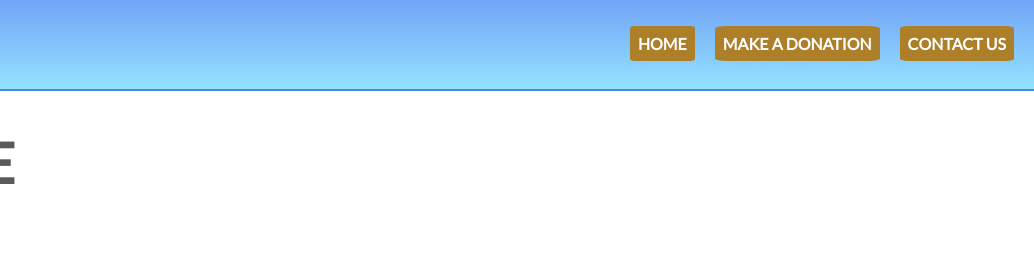
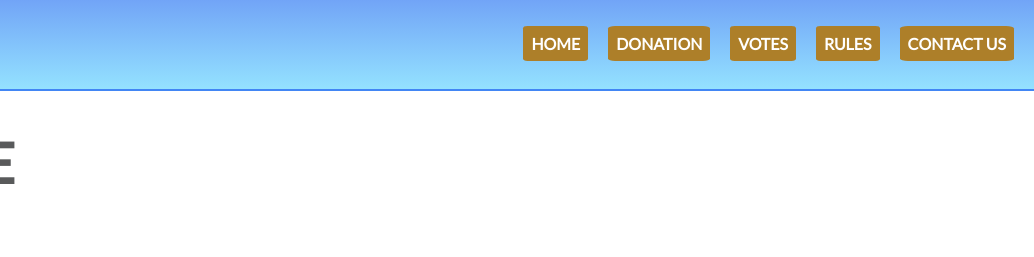
Before and after one commit to alfawebhost/techmamc.github.io, a plain HTML site: page donation.html in a window 1280 px wide. Shown: the top 257 px of the page, 246-1280 px from the left. Drawn offline with nearby package versions, Linux system fonts and the light colour scheme.

Commit message:
Update donation.html

```diff
--- a/donation.html
+++ b/donation.html
@@ -1,12 +1,12 @@
 <html>
 <head>
 	<title>Techma - The Last World - Anarchy Server - Official Website</title>
-	<meta name="description" content="Techma - The Last World, Anarchy Server - No Rules - IP 'techma.ga'.">
-	<meta name="keywords" content="Techma, Techma.ga, Minecraft Server, Minecraft, Game, Anarchy, Anarquia, No Rules, Play, Oficial">
+	<meta name="description" content="Techma - Skyblock World - IP 'techma.ga'.">
+	<meta name="keywords" content="Techma, Techma.ga, Minecraft Server, Minecraft, Game, Skyblock, Sky, Play, Oficial">
 	<meta name="viewport" content="width=device-width, initial-scale=1.0">
-	<meta property="og:title" content="Techma - The Last World - Anarchy - Official Website">
+	<meta property="og:title" content="Techma - Skyblock World - Official Website">
 	<meta property="og:site_name" content="Techma">
-	<meta property="og:description" content="Techma - The Last World, Anarchy Server - No Rules - IP 'techma.ga'.">
+	<meta property="og:description" content="Techma - Skyblock World - IP 'techma.ga'.">
 	<meta property="og:image" content="img/banner.jpg">
 	<meta property="og:url" content="https://bybilly.uk/">
 	<meta name="twitter:card" content="summary_large_image">
@@ -32,7 +32,9 @@
 				</div>
 				<ul class="nav">
 					<li><a href="/">Home</a></li>
-					<li><a href="donation.html" >Make a Donation</a></li>
+					<li><a href="donation.html" >Donation</a></li>
+					<li><a href="vote.html" >VoteS</a></li>
+					<li><a href="rules.html" >Rules</a></li>
 					<li><a href="contact.html" >Contact US</a></li>
 				</ul>
 			</div>
```
